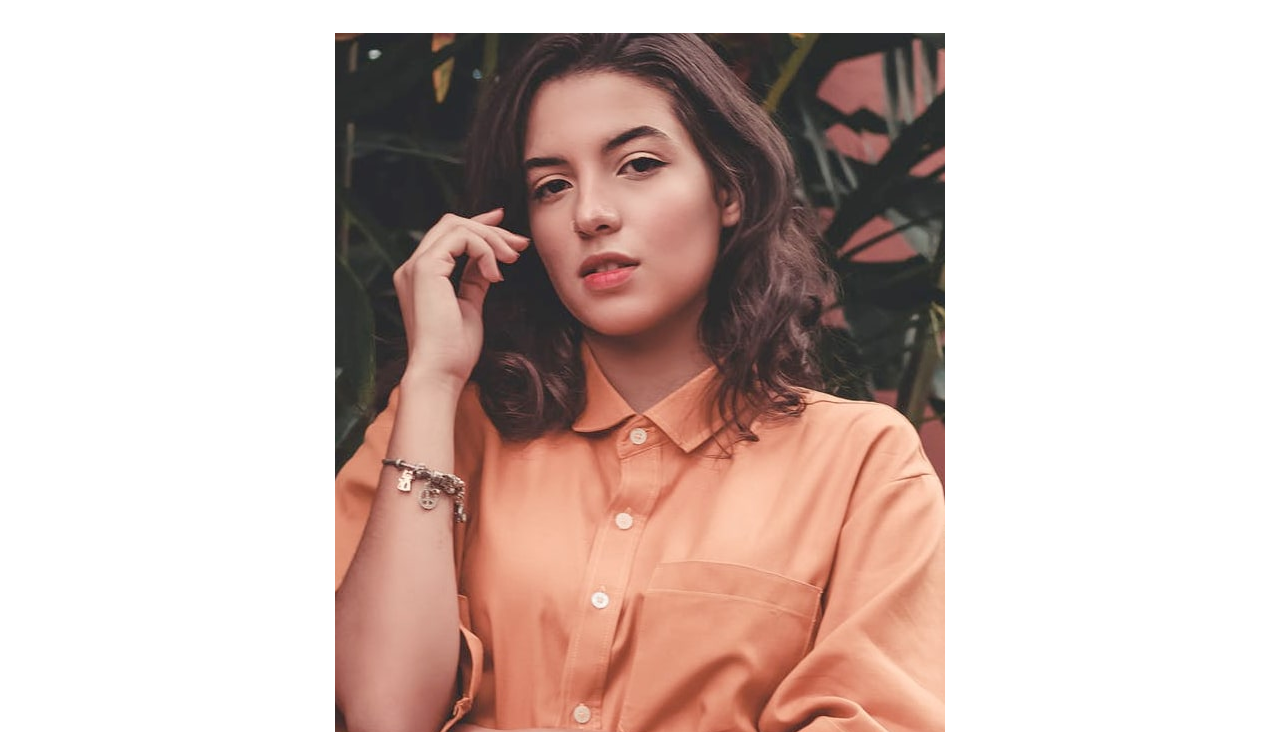
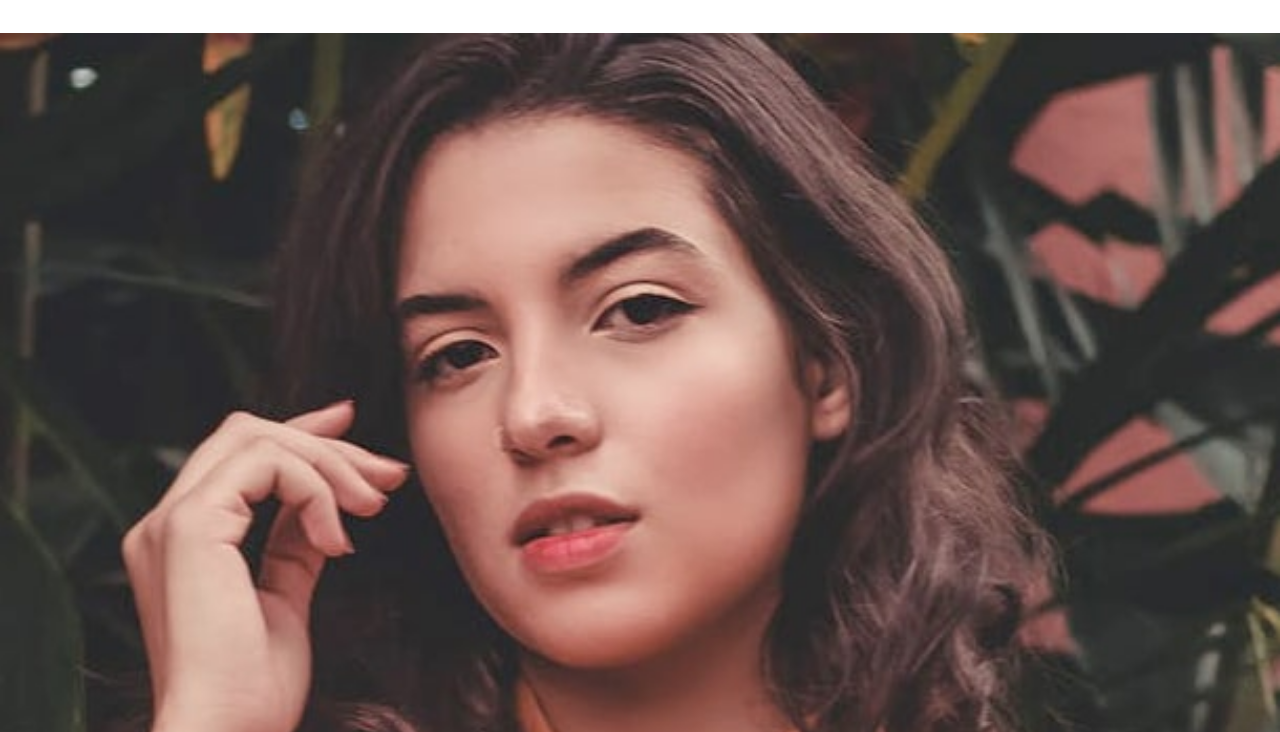
Before and after one commit to sarrietav-frontendmentor/base-apparel-coming-soon, a website: page index.html in a window 1280 px wide. Shown: the part 68-800 px from the top of the page. Drawn offline with Linux system fonts and the light colour scheme.

Commit message:
Make main image responsive

```diff
--- a/index.html
+++ b/index.html
@@ -34,7 +34,7 @@
             media="(min-width: 376px)"
             srcset="./assets/hero-desktop.jpg"
           />
-          <img src="./assets/hero-mobile.jpg" alt="Image of a woman" />
+          <img src="./assets/hero-mobile.jpg" alt="Image of a woman" class="main-image" />
         </picture>
       </div>
       <div class="details">
--- a/sass/main.scss
+++ b/sass/main.scss
@@ -38,6 +38,11 @@ main {
   text-align: left;
 }
 
+.main-image {
+  height: auto;
+  min-width: 100%;
+}
+
 .details {
   padding: 3rem 2rem;
   display: flex;
```
Also changed, not shown: css/style.css, 1 other file.
